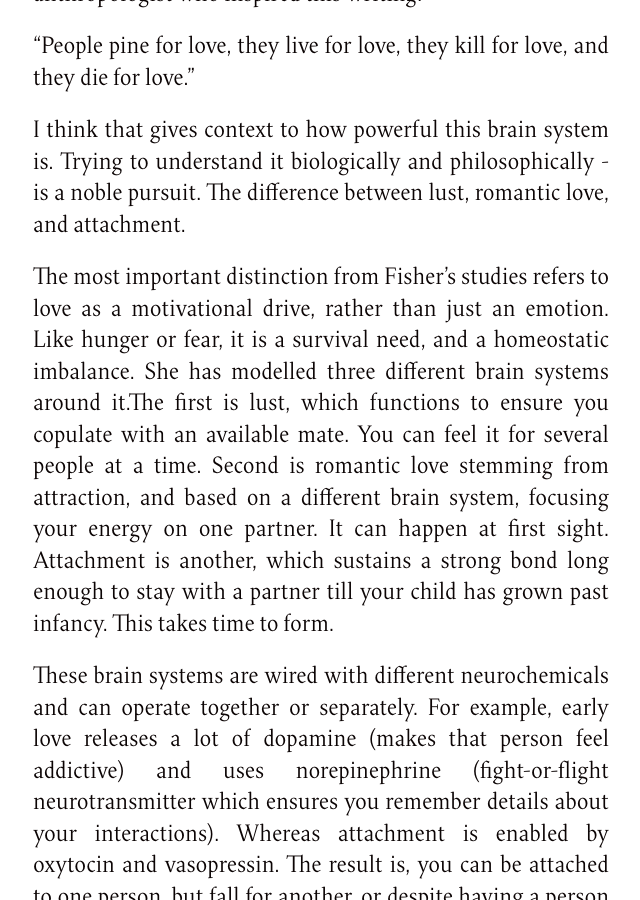
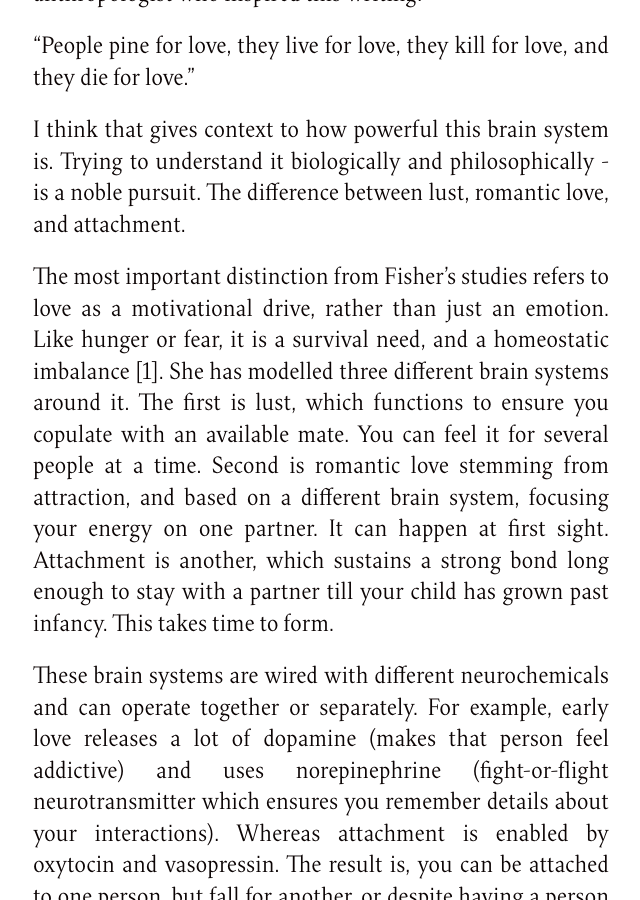
Before and after one commit to batterypointwriting/batterypointwriting.github.io, a Jekyll site: the page built from _posts/2026-09-02-The-Neuroscience-Behind-Love.md, in a window 1280 px wide and 900 px high, scrolled down 544 px. Shown: the whole window, without its empty margins (319-959 px from the left). Built offline with Jekyll 4.4.1, drawn with Linux system fonts in a browser that asks for light colours; some of the changed text lies outside the part shown.

Commit message:
Update 2026-09-02-The-Neuroscience-Behind-Love.md

```diff
--- a/_posts/2026-09-02-The-Neuroscience-Behind-Love.md
+++ b/_posts/2026-09-02-The-Neuroscience-Behind-Love.md
@@ -10,7 +10,7 @@ One of my favourite quotes from Helen Fisher, a biological anthropologist who in
 
 I think that gives context to how powerful this brain system is. Trying to understand it biologically and philosophically - is a noble pursuit. The difference between lust, romantic love, and attachment.
 
-The most important distinction from Fisher’s studies refers to love as a motivational drive, rather than just an emotion. Like hunger or fear, it is a survival need, and a homeostatic imbalance. She has modelled three different brain systems around it.The first is lust, which functions to ensure you copulate with an available mate. You can feel it for several people at a time. Second is romantic love stemming from attraction, and based on a different brain system, focusing your energy on one partner. It can happen at first sight. Attachment is another, which sustains a strong bond long enough to stay with a partner till your child has grown past infancy. This takes time to form.
+The most important distinction from Fisher’s studies refers to love as a motivational drive, rather than just an emotion. Like hunger or fear, it is a survival need, and a homeostatic imbalance [1]. She has modelled three different brain systems around it. The first is lust, which functions to ensure you copulate with an available mate. You can feel it for several people at a time. Second is romantic love stemming from attraction, and based on a different brain system, focusing your energy on one partner. It can happen at first sight. Attachment is another, which sustains a strong bond long enough to stay with a partner till your child has grown past infancy. This takes time to form.
 
 These brain systems are wired with different neurochemicals and can operate together or separately. For example, early love releases a lot of dopamine (makes that person feel addictive) and uses norepinephrine (fight-or-flight neurotransmitter which ensures you remember details about your interactions). Whereas attachment is enabled by oxytocin and vasopressin. The result is, you can be attached to one person, but fall for another, or despite having a person you are deeply devoted to, don't need to sleep with them to remain bonded. I theorize that many people experience these three different brain systems at different times for the same person too - making them feel confused if they are in love or not.
 
@@ -24,3 +24,6 @@ For a while now I have been trying to understand why I am writing this.
 First I thought it was because I have never been in love. I’m trying to understand what seems to be natural for so many and yet, impossible for me. Maybe my brain is like:  if I understand the science or theory behind it, then I can execute it in real life practically. But then I realized it is because I do know love. I have felt the extent of both its pleasure and torment, which is why I want to understand biologically what triggers it. A petty attempt to normalise the surge of emotions it has evoked in me. Now, I have learnt something more profound. And it is not from an essay or book but from a blog: Looking for Alice by Henrik Karlsson. He has worded something orbiting in my mind for so long, and is more spiritual.
 
 For me, falling in love has always been from sharing my mental landscape with another person, and allowing it to be forever changed and stretched into feeling or knowing something I didn’t even think I was capable of. And realising, we can never always just fit inside each other's head.  As said by Eric Fromm, “I want the loved person to grow and unfold for his own sake, and in his own ways, and not for the purpose of serving me.” Both of you end up evolving into your true selves. Sometimes the growth happens in speeds and directions differently and you shift apart, but the goal is to find your sense of meaning together. It’s not performative, when I reveal something ugly about myself, they don’t turn away. They become more curious, caring, and try to see the world through my eyes. To “skillfully love” as Karlsson puts it. Honestly, this fitting of my interior uniquely and imperfectly with another person’s may just be a bunch of chemicals firing in my body… and purely a survival reaction, but understanding that doesn't really matter.
+
+References
+[1] Defining Brain Systems of Lust, Romantic Attraction, and Attachment. Helen E. Fisher et al. Archives of Sexual Behaviour, Vol 31, No 5, October 2002, pp 413-419
```
